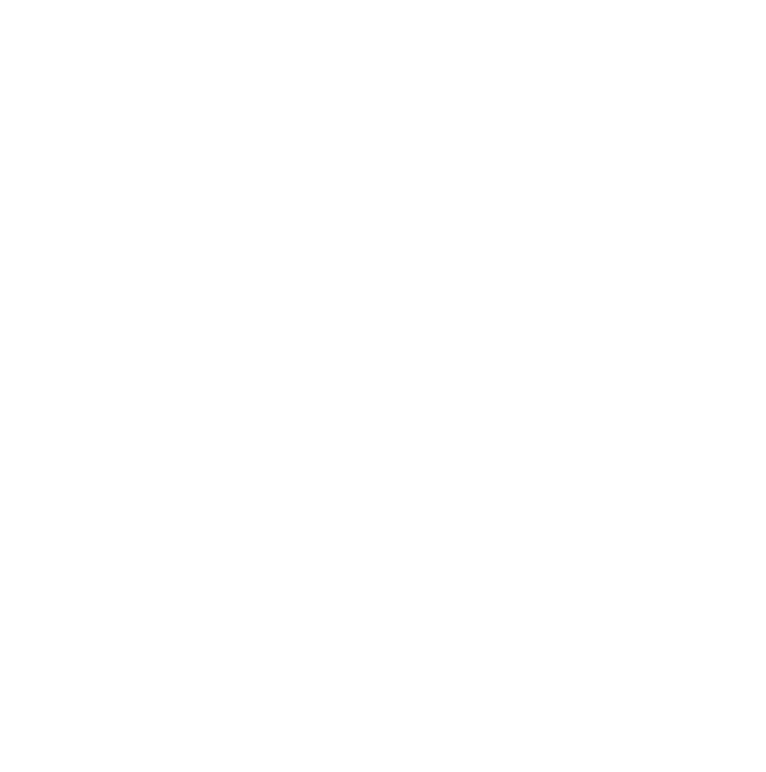
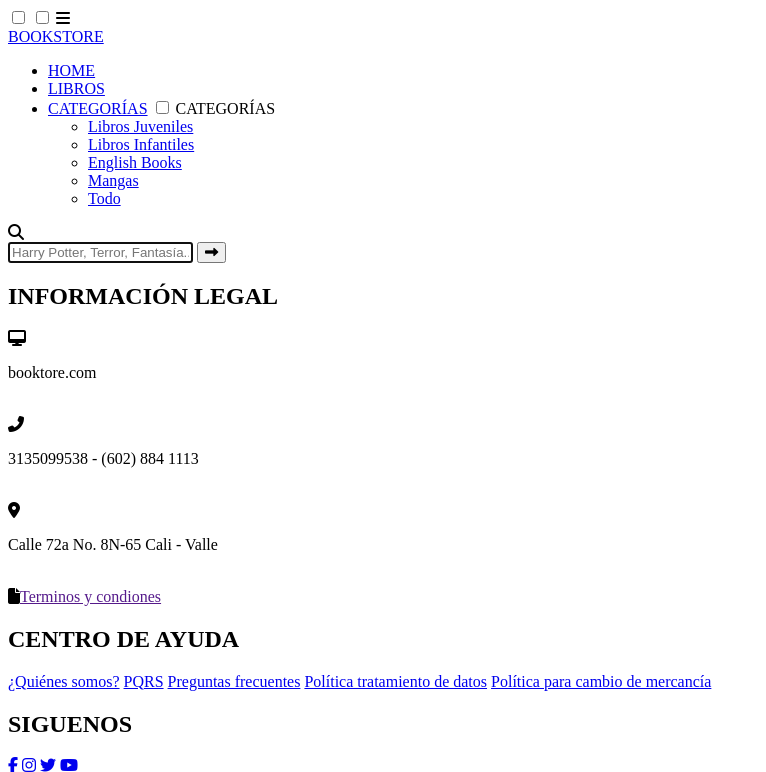
Before and after one commit to iamsantiagogp/trabajofinal, a PHP site: page / in a window 1280 px wide. Before the commit the part shown is empty. Shown: the top 772 px of the page, without its empty margins (0-766 px from the left). Run offline with PHP 8.4, Linux system fonts and the light colour scheme; some libraries are stand-ins or nearby versions.

Commit message:
Update index.php

```diff
--- a/index.php
+++ b/index.php
@@ -0,0 +1,96 @@
+<!DOCTYPE html>
+<html lang="es">
+<head>
+  <meta charset="UTF-8">
+  <meta name="viewport" content="width=device-width, initial-scale=1.0">
+  <meta http-equiv="X-UA-Compatible" content="ie=edge">
+  <title>BOOKSTORE</title>
+
+  <link rel="shortcut icon" type="image/x-icon" href="img/logo.ico">
+
+  <link rel="stylesheet" href="css/style.css">
+
+
+  <script src="https://kit.fontawesome.com/54051b63e8.js" crossorigin="anonymous"></script>
+
+</head>
+<body>
+<!-- header empieza -->
+
+  <header class="wrapper">
+    <nav>
+      <input type="checkbox" id="show-search">
+      <input type="checkbox" id="show-menu">
+      <label for="show-menu" class="menu-icon"><i class="fas fa-bars"></i></label>
+      <div class="content">
+      <div class="logo"><a href="index.php">BOOKSTORE</a></div>
+        <ul class="links">
+          <li><a href="index.php">HOME</a></li>
+          <li><a href="libros/libros.php">LIBROS</a></li>
+          <li>
+            <a href="#" class="desktop-link">CATEGORÍAS</a>
+            <input type="checkbox" id="show-categorias">
+            <label for="show-categorias">CATEGORÍAS</label>
+            <ul>
+              <li><a href="#">Libros Juveniles</a></li>
+              <li><a href="#">Libros Infantiles</a></li>
+              <li><a href="#">English Books</a></li>
+              <li><a href="#">Mangas</a></li>
+              <li><a href="#">Todo</a></li>
+            </ul>
+      </div>
+      <label for="show-search" class="search-icon"><i class="fas fa-search"></i></label>
+
+<!-- search box empieza -->
+
+      <form action="POST" class="search-box">
+        <input type="text" placeholder="Harry Potter, Terror, Fantasía..." required autofocus>
+        <button type="submit" class="go-icon"><i class="fas fa-long-arrow-alt-right" ></i></button>
+      </form>
+    </nav>
+
+</header>
+
+<!-- search box termina -->
+<!-- header termina -->
+
+<!-- footer -->
+
+  <footer>
+    <div class="grupo-1">
+      <div class="box">
+          <h2>INFORMACIÓN LEGAL</h2>
+          <i class="fas fa-desktop"></i><p>booktore.com</p><br>
+          <i class="fas fa-phone-alt"></i><p>3135099538 - (602) 884 1113</p><br>
+          <i class="fas fa-map-marker-alt"></i><p>Calle 72a No. 8N-65 Cali - Valle</p><br>
+          <i class="fas fa-file"></i><a class="tyc" href="">Terminos y condiones</a>
+      </div>
+      <div class="box">
+        <h2>CENTRO DE AYUDA</h2>
+        <a href="#">¿Quiénes somos?</a>
+        <a href="#">PQRS</a>
+        <a href="#">Preguntas frecuentes</a>
+        <a href="#">Política tratamiento de datos</a>
+        <a href="#">Política para cambio de mercancía</a>
+      </div>
+      <div class="box">
+        <h2>SIGUENOS</h2>
+        <div class="red-social">
+          <a href="#" class="fa fa-facebook"></a>
+          <a href="#" class="fa fa-instagram"></a>
+          <a href="#" class="fa fa-twitter"></a>
+          <a href="#" class="fa fa-youtube"></a>
+        </div>
+      </div>
+      <img class="pago" src="img/medios-de-pago.png" alt="">
+    </div>
+
+    <div class="grupo-2">
+      <small>&copy; 2021 <b>BOOKSTORE</b> - Todos los Derechos Reservados.</small>
+    </div>
+  </footer>
+
+<!-- footer -->
+
+</body>
+</html>
```
